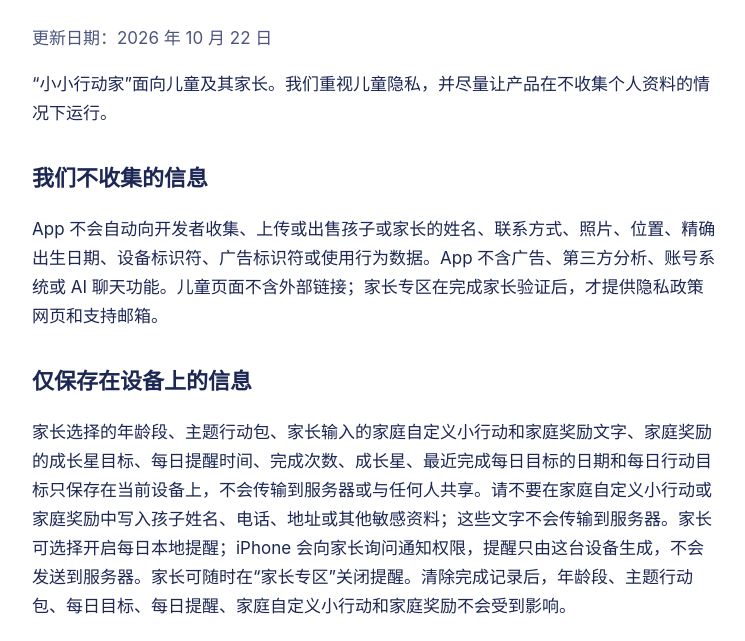
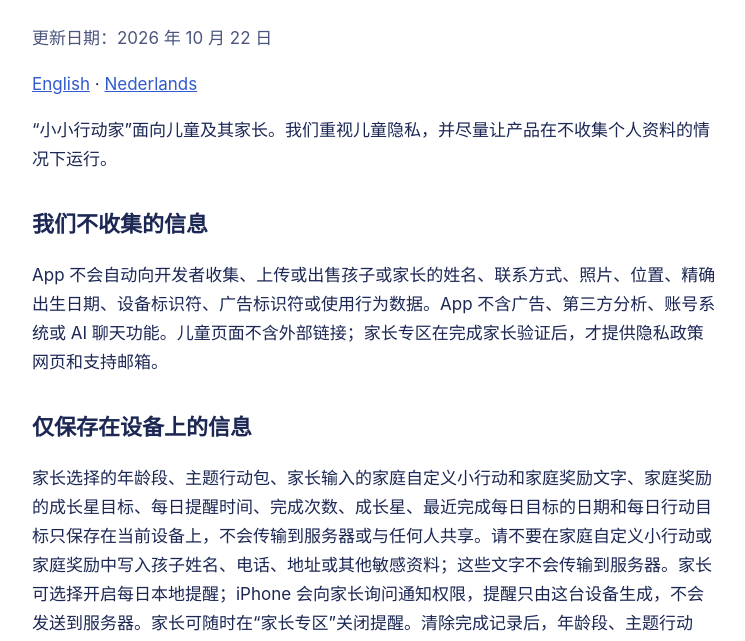
Before and after one commit to derrickpan0919-code/xiaoxingdongjia-privacy, a plain HTML site: page index.html in a window 1280 px wide. Shown: the part 149-790 px from the top of the page, without its empty margins (264-1009 px from the left). Drawn offline with Linux system fonts and the light colour scheme.

Commit message:
Link to English and Dutch privacy policies

```diff
--- a/index.html
+++ b/index.html
@@ -19,6 +19,7 @@
       <article>
         <h1>🚀 小小行动家隐私政策</h1>
         <p class="date">更新日期：2026 年 10 月 22 日</p>
+        <nav aria-label="语言"><a href="en/" lang="en">English</a> · <a href="nl/" lang="nl">Nederlands</a></nav>
         <p>“小小行动家”面向儿童及其家长。我们重视儿童隐私，并尽量让产品在不收集个人资料的情况下运行。</p>
         <h2>我们不收集的信息</h2>
         <p>App 不会自动向开发者收集、上传或出售孩子或家长的姓名、联系方式、照片、位置、精确出生日期、设备标识符、广告标识符或使用行为数据。App 不含广告、第三方分析、账号系统或 AI 聊天功能。儿童页面不含外部链接；家长专区在完成家长验证后，才提供隐私政策网页和支持邮箱。</p>
```
